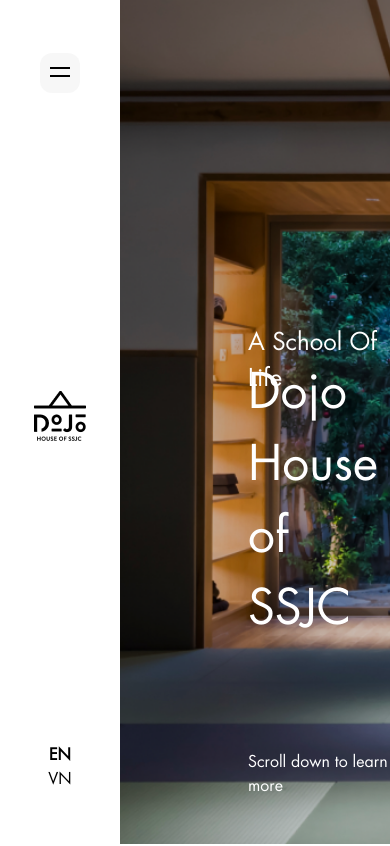
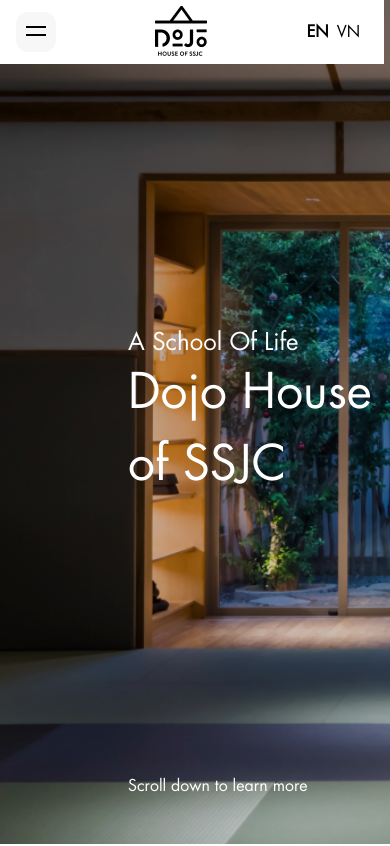
Before and after one commit to akpascalp/ssjc-site, a Vue app: page / in a window 390 px wide. Shown: the top 846 px of the page. Built offline with nearby package versions, Linux system fonts and the light colour scheme.

Commit message:
Responsive mobile layout

```diff
--- a/src/layouts/LayoutDefault.vue
+++ b/src/layouts/LayoutDefault.vue
@@ -1,12 +1,12 @@
 <template>
     <div class="flex flex-col h-full">
-        <div class="flex flex-1">
+        <div class="flex">
             <SiteSidebar />
-            <main class="pl-[120px] z-0 overflow-x-hidden">
+            <main class="sm:pl-[120px] z-0 overflow-x-hidden">
                 <router-view />
             </main>
         </div>
-        <SiteFooter class="pl-[120px]" />
+        <SiteFooter class="sm:pl-[120px]" />
     </div>
 </template>
 
--- a/src/layouts/partials/Sidebar.vue
+++ b/src/layouts/partials/Sidebar.vue
@@ -1,7 +1,7 @@
 <template>
   <div class="relative z-40">
-    <div class="fixed grid place-items-center w-[120px] h-screen inset-y-0 left-0 bg-white">
-      <button class="mb-48 w-10 h-10 relative focus:outline-none bg-[#B4B4B4]/[.1] rounded-[12px]"
+    <div class="fixed grid grid-flow-col w-96 h-16 items-center px-4 bg-white sm:justify-items-center sm:w-[120px] sm:h-screen sm:inset-y-0 sm:left-0 sm:grid-flow-row">
+      <button class="justify-self-start sm:justify-self-center sm:mb-48 w-10 h-10 relative focus:outline-none bg-[#B4B4B4]/[.1] rounded-[12px]"
         @click="showMenu = !showMenu">
         <div class="block w-5 absolute left-1/2 top-1/2 transform -translate-x-1/2 -translate-y-1/2">
           <span aria-hidden="true"
@@ -12,15 +12,15 @@
             :class="{ '-rotate-45': showMenu, ' translate-y-0.5': !showMenu }"></span>
         </div>
       </button>
-      <img src="/DOJO.png" />
-      <div class="grid grid-rows-2 place-content-end mt-48">
+      <img src="/DOJO.png" class="justify-self-center"/>
+      <div class="flex justify-self-end gap-2 pr-2 sm:grid-rows-2 sm:justify-self-center sm:mt-48 sm:grid">
         <button class="font-bold">EN</button>
         <button class="">VN</button>
       </div>
     </div>
   </div>
   <TransitionRoot as="template" :show="showMenu">
-    <Dialog as="div" class="fixed left-[120px] top-0 w-full z-30" @close="showMenu = false">
+    <Dialog as="div" class="fixed sm:left-[120px] top-0 w-full z-30" @close="showMenu = false">
       <TransitionChild as="template" enter="transition ease-in-out duration-700" enter-from="-translate-x-60 opacity-50"
         enter-to="translate-x-0" leave="transition ease-in-out duration-700" leave-from="translate-x-0"
         leave-to="-translate-x-60 opacity-0">
```
